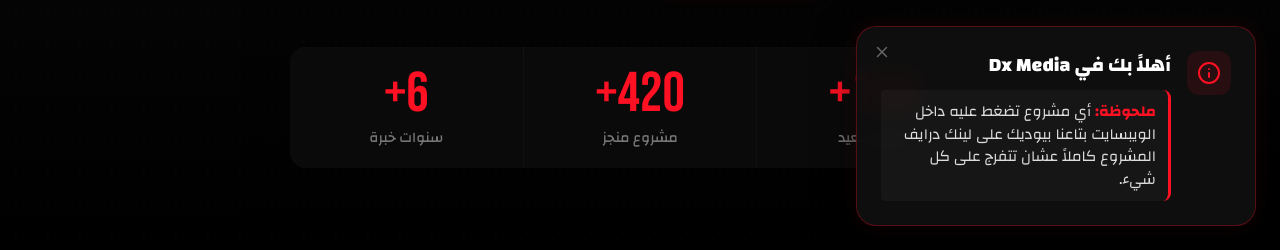
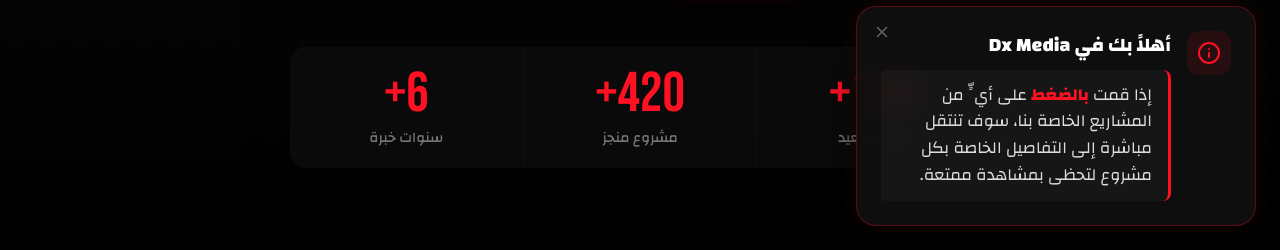
Before and after one commit to M0-Adly/DxMedia, a Next.js app: page / in a window 1280 px wide. Shown: the part 550-800 px from the top of the page. Built offline with nearby package versions, Linux system fonts and the light colour scheme; no server answers; the database is empty.

Commit message:
Update welcome message text and styling

```diff
--- a/components/WelcomePopup.tsx
+++ b/components/WelcomePopup.tsx
@@ -95,7 +95,7 @@
             style={{
               background: 'rgba(255, 255, 255, 0.03)',
               borderRight: '3px solid #ff1022',
-              padding: '10px 12px',
+              padding: '12px 16px',
               borderRadius: '4px 8px 8px 4px'
             }}
           >
@@ -103,12 +103,12 @@
               style={{
                 fontFamily: "'Changa', sans-serif",
                 color: '#ddd',
-                fontSize: '0.95rem',
-                lineHeight: 1.5,
+                fontSize: '1.05rem',
+                lineHeight: 1.6,
                 margin: 0
               }}
             >
-              <span style={{ color: '#ff1022', fontWeight: 700 }}>ملحوظة:</span> أي مشروع تضغط عليه داخل الويبسايت بتاعنا بيوديك على لينك درايف المشروع كاملاً عشان تتفرج على كل شيء.
+              إذا قمت <span style={{ color: '#ff1022', fontWeight: 900 }}>بالضغط</span> على أيٍّ من المشاريع الخاصة بنا، سوف تنتقل مباشرة إلى التفاصيل الخاصة بكل مشروع لتحظى بمشاهدة ممتعة.
             </p>
           </div>
         </div>
```
